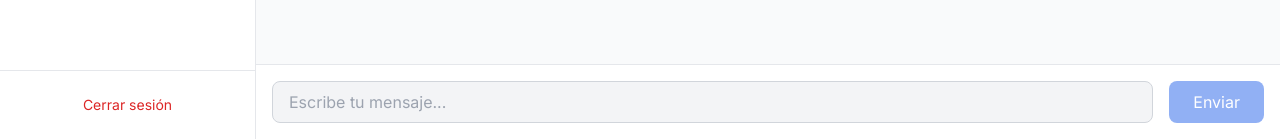
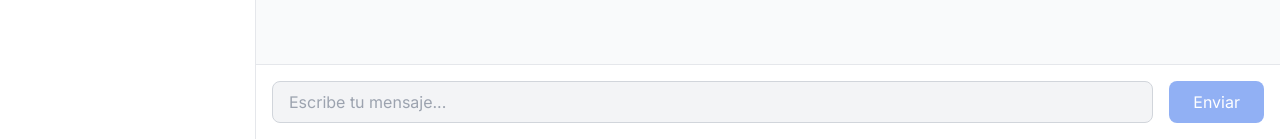
Before and after one commit to lazarohernan/abogados, a Next.js app: page / in a window 1280 px wide. Shown: the part 661-800 px from the top of the page. Built offline with nearby package versions, Linux system fonts and the light colour scheme; no server answers.

Commit message:
DashboardLayout.tsx

```diff
--- a/src/app/dashboard/DashboardLayout.tsx
+++ b/src/app/dashboard/DashboardLayout.tsx
@@ -3,15 +3,7 @@
 import { useState } from 'react';
 import { useRouter } from 'next/navigation';
 import Link from 'next/link';
-import { useAuth } from '@/hooks/useAuth';
-
-interface UserProfile {
-  id: string;
-  full_name: string;
-  email: string;
-  subscription_status?: 'trial' | 'active' | 'inactive';
-  trial_end?: string | null;
-}
+import { UserProfile } from '@/types/UserProfile';
 
 interface DashboardLayoutProps {
   children: React.ReactNode;
@@ -25,7 +17,6 @@ export default function DashboardLayout({
   activeSection = 'chat',
 }: DashboardLayoutProps) {
   const router = useRouter();
-  const { signOut } = useAuth();
   const [isSidebarOpen, setIsSidebarOpen] = useState(false);
 
   const menuItems = [
@@ -35,18 +26,8 @@ export default function DashboardLayout({
     { id: 'subscription', label: 'Suscripción', icon: '💳', href: '/dashboard/subscription' },
   ];
 
-  const handleSignOut = async () => {
-    try {
-      await signOut();
-      router.push('/login');
-    } catch (error) {
-      console.error('Error signing out:', error);
-    }
-  };
-
   return (
     <div className="h-screen flex bg-gray-50">
-      {/* Sidebar */}
       <aside className="w-64 bg-white border-r shadow-md flex flex-col">
         <div className="p-4 border-b">
           <Link href="/" className="text-2xl font-bold text-blue-600">
@@ -80,14 +61,6 @@ export default function DashboardLayout({
             </Link>
           ))}
         </nav>
-        <div className="p-4 border-t">
-          <button
-            onClick={handleSignOut}
-            className="w-full text-sm text-red-600 hover:bg-red-50 px-4 py-2 rounded-lg"
-          >
-            Cerrar sesión
-          </button>
-        </div>
       </aside>
       <main className="flex-1 overflow-y-auto">{children}</main>
     </div>
```
